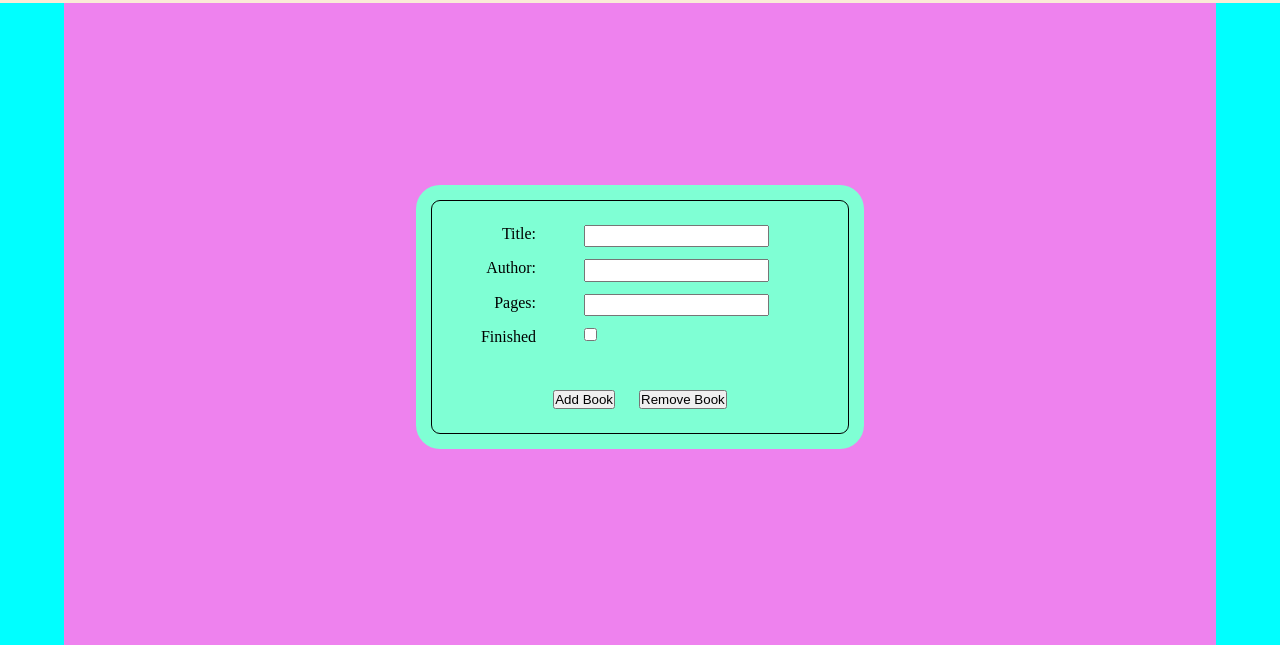
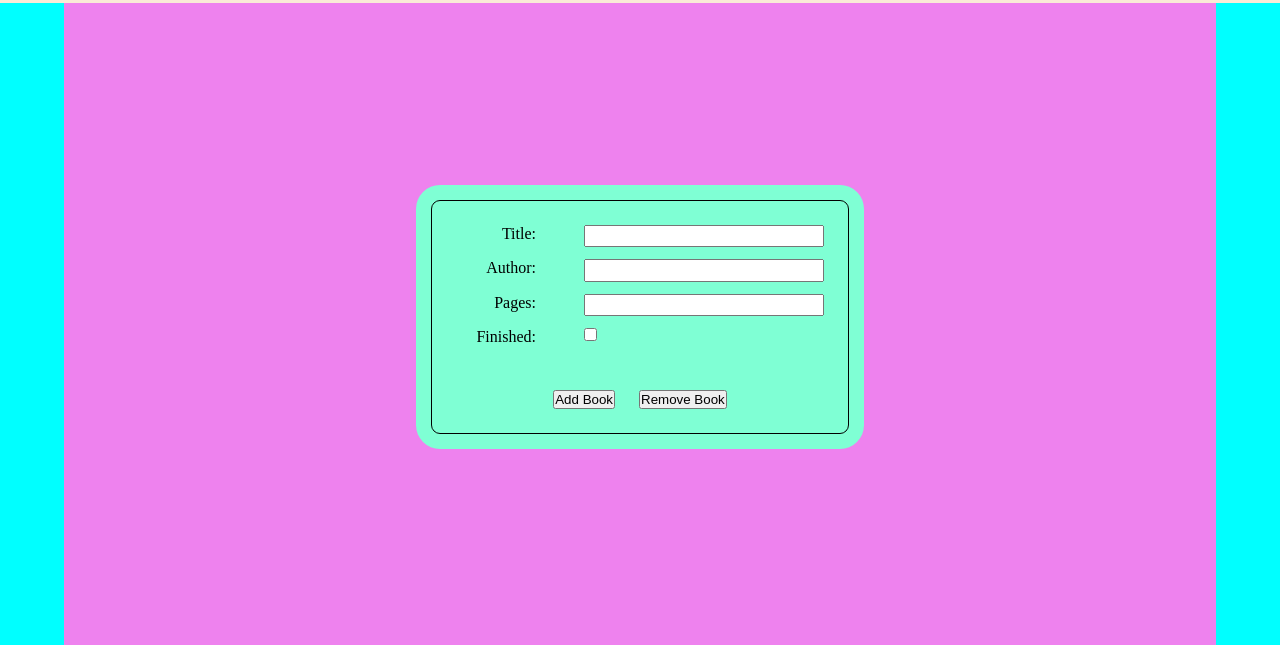
Before and after one commit to jguneratne/library-project, a plain HTML site: page index.html in a window 1280 px wide. Shown: the part 83-728 px from the top of the page. Drawn offline with Linux system fonts and the light colour scheme.

Commit message:
Adjust flex values so elements don't overflow container at smaller sizes

```diff
--- a/index.html
+++ b/index.html
@@ -20,6 +20,7 @@
         <div class="bookshelf"></div>
       </div>
 
+      <div class="form-div">
         <form action="" class="add-form">
           <div class="form-line">
             <label for="title">Title:</label>
@@ -37,15 +38,18 @@
           </div>
 
           <div class="form-line">
-          <label for="status">Finished</label>
+            <label for="status">Finished:</label>
             <input type="checkbox" id="status" name="status" />
           </div>
 
           <div class="btn-line">
             <button type="submit" form="form1" value="Add">Add Book</button>
-          <button type="submit" form="form1" value="Remove">Remove Book</button>
+            <button type="submit" form="form1" value="Remove">
+              Remove Book
+            </button>
           </div>
         </form>
+      </div>
 
       <footer>
         <p class="my-copyright">Jenn Guneratne © 2023</p>
--- a/style.css
+++ b/style.css
@@ -51,12 +51,18 @@
   background-color: violet;
 }
 
+.form-div {
+  display: flex;
+  flex-direction: column;
+}
+
 .add-form {
   display: flex;
   flex-direction: column;
   flex-wrap: wrap;
   gap: 1.5ch;
   height: min-content;
+  min-width: min-content;
   width: 35%;
   position: absolute;
   left: 0;
@@ -94,8 +100,9 @@ label {
 
 input[type="text"] {
   display: inline-block;
+  flex: 1;
   height: 3ch;
-  width: 25ch;
+  width: 10%;
 }
 
 /* Footer */
```
Lines whose indentation alone changed are shown as unchanged.
